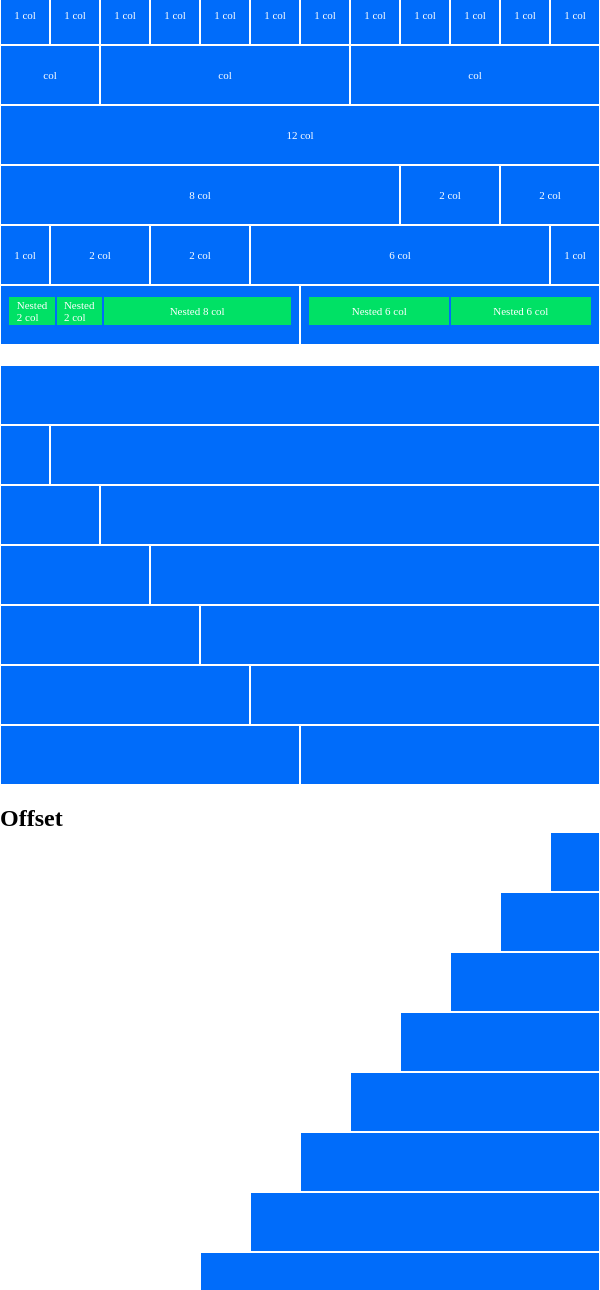
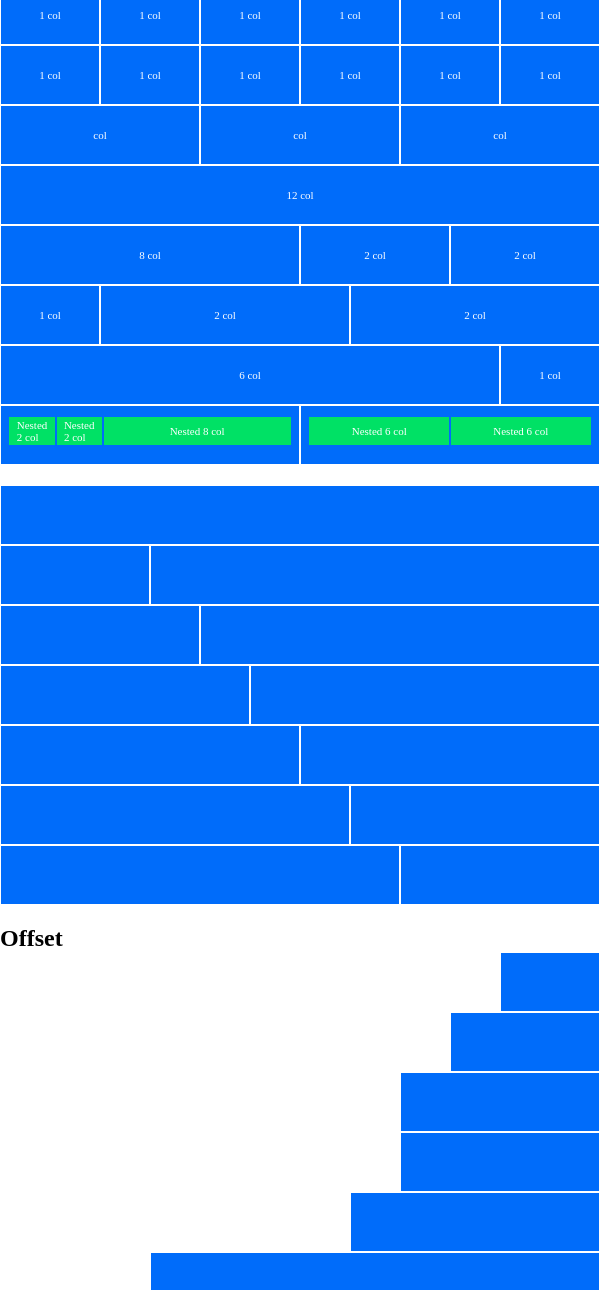
Before and after one commit to Giuseppe0197/html-css-12bool, a plain HTML site: page index.html in a window 600 px wide. Shown: the part 52-1342 px from the top of the page. Drawn offline with Linux system fonts and the light colour scheme.

Commit message:
media quey sm

```diff
--- a/bonus/12bool-bonus.css
+++ b/bonus/12bool-bonus.css
@@ -113,3 +113,119 @@
         margin-left: calc((100% /12) * 12);
     }
 }
+
+/* parte sm */
+
+@media all and (min-width: 576px) and (max-width: 767px) {
+
+    .col-sm-1 {
+        flex-basis: calc((100% /12) * 1);
+        max-width: calc((100% /12) * 1);
+    }
+
+    .col-sm-2 {
+        flex-basis: calc((100% /12) * 2);
+        max-width: calc((100% /12) * 2);
+    }
+
+    .col-sm-3 {
+        flex-basis: calc((100% /12) * 3);
+        max-width: calc((100% /12) * 3);
+    }
+
+    .col-sm-4 {
+        flex-basis: calc((100% /12) * 4);
+        max-width: calc((100% /12) * 4);
+    }
+
+    .col-sm-5 {
+        flex-basis: calc((100% /12) * 5);
+        max-width: calc((100% /12) * 5);
+    }
+
+    .col-sm-6 {
+        flex-basis: calc((100% /12) * 6);
+        max-width: calc((100% /12) * 6);
+    }
+
+    .col-sm-7 {
+        flex-basis: calc((100% /12) * 7);
+        max-width: calc((100% /12) * 7);
+    }
+
+    .col-sm-8 {
+        flex-basis: calc((100% /12) * 8);
+        max-width: calc((100% /12) * 8);
+    }
+
+    .col-sm-9 {
+        flex-basis: calc((100% /12) * 9);
+        max-width: calc((100% /12) * 9);
+    }
+
+    .col-sm-10 {
+        flex-basis: calc((100% /12) * 10);
+        max-width: calc((100% /12) * 10);
+    }
+
+    .col-sm-11 {
+        flex-basis: calc((100% /12) * 11);
+        max-width: calc((100% /12) * 11);
+    }
+
+    .col-sm-12 {
+        flex-basis: calc((100% /12) * 12);
+        max-width: calc((100% /12) * 12);
+    }
+
+
+    /* regole offset */
+
+    .col-sm-offset-1 {
+        margin-left: calc((100% /12) * 1);
+    }
+
+    .col-sm-offset-2 {
+        margin-left: calc((100% /12) * 2);
+    }
+
+    .col-sm-offset-3 {
+        margin-left: calc((100% /12) * 3);
+    }
+
+    .col-sm-offset-4 {
+        margin-left: calc((100% /12) * 4);
+    }
+
+    .col-sm-offset-5 {
+    margin-left: calc((100% /12) * 5);
+    }
+
+    .col-sm-offset-6 {
+        margin-left: calc((100% /12) * 6);
+    }
+
+    .col-sm-offset-7 {
+        margin-left: calc((100% /12) * 7);
+    }
+
+    .col-sm-offset-8 {
+        margin-left: calc((100% /12) * 8);
+    }
+
+    .col-sm-offset-9 {
+        margin-left: calc((100% /12) * 9);
+    }
+
+    .col-sm-offset-10 {
+        margin-left: calc((100% /12) * 10);
+    }
+
+    .col-sm-offset-11 {
+        margin-left: calc((100% /12) * 11);
+    }
+
+    .col-sm-offset-12 {
+        margin-left: calc((100% /12) * 12);
+    }
+}
--- a/index.html
+++ b/index.html
@@ -19,73 +19,73 @@
 
         <div class="row">
 
-            <div class="col-xs-2 col-1">
+            <div class="col-xs-2 col-sm-2 col-1">
 
                 <span>1 col</span>
 
             </div>
 
-            <div class="col-1 col-xs-2">
+            <div class="col-xs-2 col-sm-2 col-1">
 
                 <span>1 col</span>
 
             </div>
 
-            <div class="col-1 col-xs-2">
+            <div class="col-xs-2 col-sm-2 col-1">
 
                 <span>1 col</span>
 
             </div>
 
-            <div class="col-1 col-xs-2">
+            <div class="col-xs-2 col-sm-2 col-1">
 
                 <span>1 col</span>
 
             </div>
 
-            <div class="col-1 col-xs-2">
+            <div class="col-xs-2 col-sm-2 col-1">
 
                 <span>1 col</span>
 
             </div>
 
-            <div class="col-1 col-xs-2">
+            <div class="col-xs-2 col-sm-2 col-1">
 
                 <span>1 col</span>
 
             </div>
 
-            <div class="col-1 col-xs-2">
+            <div class="col-xs-2 col-sm-2 col-1">
 
                 <span>1 col</span>
 
             </div>
 
-            <div class="col-1 col-xs-2">
+            <div class="col-xs-2 col-sm-2 col-1">
 
                 <span>1 col</span>
 
             </div>
 
-            <div class="col-1 col-xs-2">
+            <div class="col-xs-2 col-sm-2 col-1">
 
                 <span>1 col</span>
 
             </div>
 
-            <div class="col-1 col-xs-2">
+            <div class="col-xs-2 col-sm-2 col-1">
 
                 <span>1 col</span>
 
             </div>
 
-            <div class="col-1 col-xs-2">
+            <div class="col-xs-2 col-sm-2 col-1">
 
                 <span>1 col</span>
 
             </div>
 
-            <div class="col-1 col-xs-2">
+            <div class="col-xs-2 col-sm-2 col-1">
 
                 <span>1 col</span>
 
@@ -95,19 +95,19 @@
 
         <div class="row">
 
-            <div class="col-xs-4 col-2">
+            <div class="col-xs-4 col-sm-4 col-2">
 
                 <span>col</span>
 
             </div>
 
-            <div class="col-xs-4 col-5">
+            <div class="col-xs-4 col-sm-4 col-5">
 
                 <span>col</span>
 
             </div>
 
-            <div class="col-xs-4 col-5">
+            <div class="col-xs-4 col-sm-4 col-5">
 
                 <span>col</span>
 
@@ -127,19 +127,19 @@
 
         <div class="row">
 
-            <div class="col-xs-12 col-8">
+            <div class="col-xs-12 col-sm-6 col-8">
 
                 <span>8 col</span>
 
             </div>
 
-            <div class="col-xs-6 col-2">
+            <div class="col-xs-6 col-sm-3 col-2">
 
                 <span>2 col</span>
 
             </div>
 
-            <div class="col-xs-6 col-2">
+            <div class="col-xs-6 col-sm-3 col-2">
 
                 <span>2 col</span>
 
@@ -149,31 +149,31 @@
 
         <div class="row">
 
-            <div class="col-xs-2 col-1">
+            <div class="col-xs-4 col-sm-2 col-1">
 
                 <span>1 col</span>
 
             </div>
 
-            <div class="col-xs-5 col-2">
+            <div class="col-xs-4 col-sm-5 col-2">
 
                 <span>2 col</span>
 
             </div>
 
-            <div class="col-xs-5 col-2">
+            <div class="col-xs-4 col-sm-5 col-2">
 
                 <span>2 col</span>
 
             </div>
 
-            <div class="col-xs-9 col-6">
+            <div class="col-xs-9 col-sm-10 col-6">
 
                 <span>6 col</span>
 
             </div>
 
-            <div class="col-xs-3 col-1">
+            <div class="col-xs-3 col-sm-2 col-1">
 
                 <span>1 col</span>
 
@@ -183,23 +183,23 @@
 
         <div class="row">
 
-            <div class="col-6">
+            <div class="col-6 col-xs-12 col-sm-6">
 
                 <div class="row green-row">
 
-                    <div class="green col-2">
+                    <div class="green col-2 col-xs-3 col-sm-2">
 
                         <span>Nested 2 col</span>
 
                     </div>
 
-                    <div class="green col-2">
+                    <div class="green col-2 col-xs-3 col-sm-2">
 
                         <span>Nested 2 col</span>
 
                     </div>
 
-                    <div class="green col-8">
+                    <div class="green col-8 col-xs-6 col-sm-8">
 
                         <span>Nested 8 col</span>
 
@@ -209,7 +209,7 @@
 
             </div>
 
-            <div class="col-6">
+            <div class="col-6 col-xs-12 col-sm-6">
 
                 <div class="row green-row">
 
@@ -245,49 +245,49 @@
 
         <div class="row">
 
-            <div class="col-xs-4 col-1"></div>
+            <div class="col-xs-4 col-sm-3 col-1"></div>
 
-            <div class="col-xs-8 col-11"></div>
+            <div class="col-xs-8 col-sm-9 col-11"></div>
 
         </div>
 
         <div class="row">
 
-            <div class="col-xs-5 col-2"></div>
+            <div class="col-xs-5 col-sm-4 col-2"></div>
 
-            <div class="col-xs-7 col-10"></div>
+            <div class="col-xs-7 col-sm-8 col-10"></div>
 
         </div>
 
         <div class="row">
 
-            <div class="col-xs-6 col-3"></div>
+            <div class="col-xs-6 col-sm-5 col-3"></div>
 
-            <div class="col-xs-6 col-9"></div>
+            <div class="col-xs-6 col-sm-7 col-9"></div>
 
         </div>
 
         <div class="row">
 
-            <div class="col-xs-7 col-4"></div>
+            <div class="col-xs-7 col-sm-6 col-4"></div>
 
-            <div class="col-xs-5 col-8"></div>
+            <div class="col-xs-5 col-sm-6 col-8"></div>
 
         </div>
 
         <div class="row">
 
-            <div class="col-xs-8 col-5"></div>
+            <div class="col-xs-8 col-sm-7 col-5"></div>
 
-            <div class="col-xs-4 col-7"></div>
+            <div class="col-xs-4 col-sm-5 col-7"></div>
 
         </div>
 
         <div class="row">
 
-            <div class="col-xs-9 col-6"></div>
+            <div class="col-xs-9 col-sm-8 col-6"></div>
 
-            <div class="col-xs-3 col-6"></div>
+            <div class="col-xs-3 col-sm-4 col-6"></div>
 
         </div>
 
@@ -301,73 +301,73 @@
 
             <div class="row">
 
-                <div class="col-xs-2 col-xs-offset-10 col-1 col-offset-11"></div>
+                <div class="col-xs-2 col-xs-offset-10 col-sm-2 col-sm-offset-10 col-1 col-offset-11"></div>
 
             </div>
 
             <div class="row">
 
-                <div class="col-xs-3 col-xs-offset-9 col-2 col-offset-10"></div>
+                <div class="col-xs-3 col-xs-offset-9 col-sm-3 col-sm-offset-9 col-2 col-offset-10"></div>
 
             </div>
 
             <div class="row">
 
-                <div class="col-xs-5 col-xs-offset-7 col-3 col-offset-9"></div>
+                <div class="col-xs-5 col-xs-offset-7 col-sm-4 col-sm-offset-8 col-3 col-offset-9"></div>
 
             </div>
 
             <div class="row">
 
-                <div class="col-xs-5 col-xs-offset-7 col-4 col-offset-8"></div>
+                <div class="col-xs-5 col-xs-offset-7 col-sm-4 col-sm-offset-8 col-4 col-offset-8"></div>
 
             </div>
 
             <div class="row">
 
-                <div class="col-xs-5 col-xs-offset-7 col-5 col-offset-7"></div>
+                <div class="col-xs-5 col-xs-offset-7 col-sm-5 col-sm-offset-7 col-5 col-offset-7"></div>
 
             </div>
 
             <div class="row">
 
-                <div class="col-xs-9 col-xs-offset-3 col-6 col-offset-6"></div>
+                <div class="col-xs-9 col-xs-offset-3 col-sm-9 col-sm-offset-3 col-6 col-offset-6"></div>
 
             </div>
 
             <div class="row">
 
-                <div class="col-xs-9 col-xs-offset-3 col-7 col-offset-5"></div>
+                <div class="col-xs-9 col-xs-offset-3 col-sm-9 col-sm-offset-3 col-7 col-offset-5"></div>
 
             </div>
 
             <div class="row">
 
-                <div class="col-xs-9 col-xs-offset-3 col-8 col-offset-4"></div>
+                <div class="col-xs-9 col-xs-offset-3 col-sm-9 col-sm-offset-3 col-8 col-offset-4"></div>
 
             </div>
 
             <div class="row">
 
-                <div class="col-xs-11 col-xs-offset-1 col-9 col-offset-3"></div>
+                <div class="col-xs-11 col-xs-offset-1 col-xs-11 col-xs-offset-1 col-9 col-offset-3"></div>
 
             </div>
 
             <div class="row">
 
-                <div class="col-xs-11 col-xs-offset-1 col-10 col-offset-2"></div>
+                <div class="col-sm-11 col-sm-offset-1 col-sm-11 col-sm-offset-1 col-10 col-offset-2"></div>
 
             </div>
 
             <div class="row">
 
-                <div class="col-xs-11 col-xs-offset-1 col-11 col-offset-1"></div>
+                <div class="col-xs-11 col-xs-offset-1 col-sm-11 col-sm-offset-1 col-11 col-offset-1"></div>
 
             </div>
 
             <div class="row">
 
-                <div class="col-xs-12 col-12"></div>
+                <div class="col-xs-12 col-sm-12 col-12"></div>
 
             </div>
 
```
